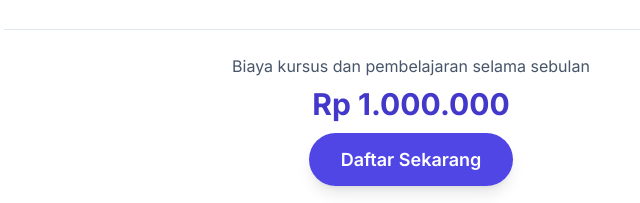
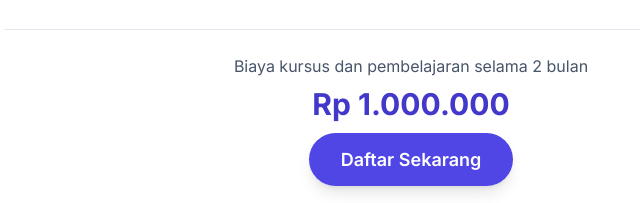
Before and after one commit to schizoxyz/Aplikasi-web-catatan-keuangan, a plain HTML site: page index.html in a window 1280 px wide. Shown: the part 1639-1842 px from the top of the page, 229-869 px from the left. Drawn offline with nearby package versions, Linux system fonts and the light colour scheme.

Commit message:
Update index.html

```diff
--- a/index.html
+++ b/index.html
@@ -92,7 +92,7 @@
                         <li class="flex items-start"><span class="text-indigo-500 mr-4 mt-1">✔</span><span class="text-slate-700">Trik dan tips menggunakan Google Sheet secara efisien.</span></li>
                     </ul>
                     <div class="mt-8 pt-6 border-t border-slate-200 text-center">
-                        <p class="text-slate-600 mb-2">Biaya kursus dan pembelajaran selama sebulan</p>
+                        <p class="text-slate-600 mb-2">Biaya kursus dan pembelajaran selama 2 bulan</p>
                         <div class="text-3xl font-bold text-indigo-700">Rp 1.000.000</div>
                         <div class="mt-6">
                             <a href="#kontak" class="bg-indigo-600 text-white px-8 py-4 rounded-full text-lg font-semibold hover:bg-indigo-700 transition duration-300 shadow-lg">Daftar Sekarang</a>
```
